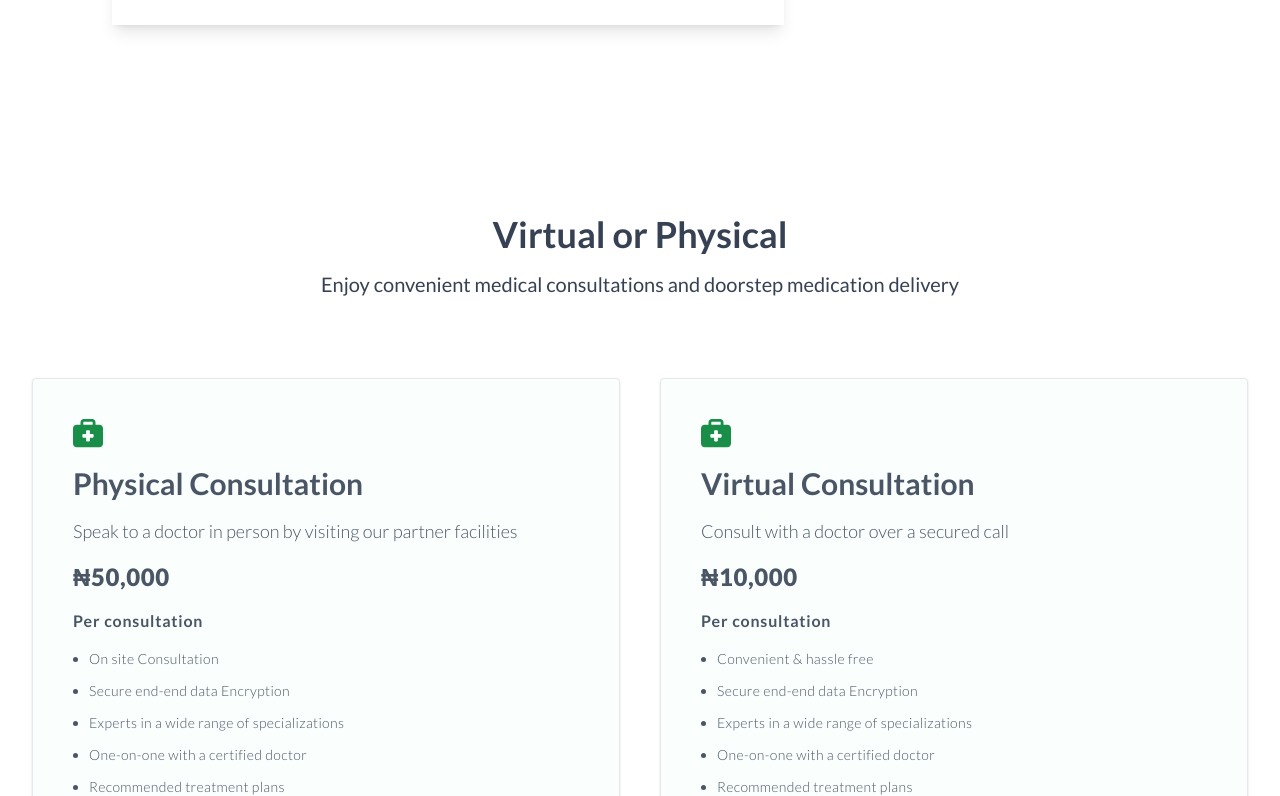
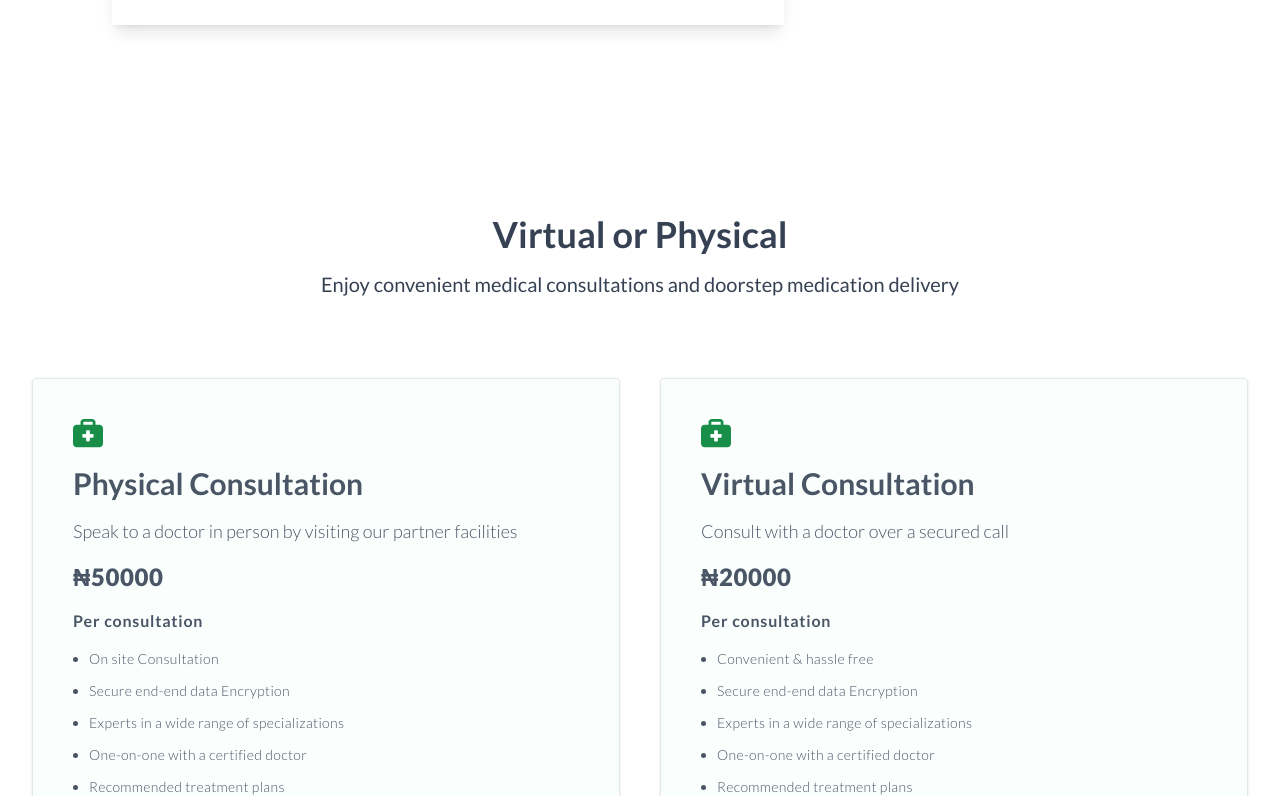
Before and after one commit to blaqnativity/gomy-project, a React (Vite) app: page /doctors-consultation in a window 1280 px wide. Shown: the part 1724-2520 px from the top of the page. Built offline with nearby package versions, Linux system fonts and the light colour scheme.

Commit message:
sorted the doctor's consultation adding to cart

```diff
--- a/src/data/data.js
+++ b/src/data/data.js
@@ -198,26 +198,26 @@ export const typesConsultation = [
     id: 1,
     title: "Physical Consultation",
     desc: "Speak to a doctor in person by visiting our partner facilities",
-    price: "50,000",
-    details: [
-      { id: 1, name: "On site Consultation" },
-      { id: 2, name: "Secure end-end data Encryption" },
-      { id: 2, name: "Experts in a wide range of specializations" },
-      { id: 2, name: "One-on-one with a certified doctor" },
-      { id: 2, name: "Recommended treatment plans" },
+    price: 50000,
+    testsInculdes: [
+      "On site Consultation",
+      "Secure end-end data Encryption",
+      "Experts in a wide range of specializations",
+      "One-on-one with a certified doctor",
+      "Recommended treatment plans",
     ],
   },
   {
-    id: 1,
+    id: 2,
     title: "Virtual Consultation",
     desc: "Consult with a doctor over a secured call",
-    price: "10,000",
-    details: [
-      { id: 1, name: "Convenient & hassle free" },
-      { id: 2, name: "Secure end-end data Encryption" },
-      { id: 2, name: "Experts in a wide range of specializations" },
-      { id: 2, name: "One-on-one with a certified doctor" },
-      { id: 2, name: "Recommended treatment plans" },
+    price: 20000,
+    testsInculdes: [
+      "Convenient & hassle free",
+      "Secure end-end data Encryption",
+      "Experts in a wide range of specializations",
+      "One-on-one with a certified doctor",
+      "Recommended treatment plans",
     ],
   },
 ];
--- a/src/index.css
+++ b/src/index.css
@@ -4,6 +4,8 @@
 body {
   box-sizing: border-box;
   font-family: "Lato", sans-serif;
+  scroll-behavior: smooth;
+  transition: all 400ms ease-in-out;
 }
 
 button:hover {
--- a/src/pages/Doctors/ConsultType.jsx
+++ b/src/pages/Doctors/ConsultType.jsx
@@ -1,12 +1,26 @@
 import { FaBriefcaseMedical } from "react-icons/fa6";
 import { typesConsultation } from "../../data/data";
+import { useDispatch } from "react-redux";
+import { addToCart } from "../../store/cartSlice";
 
 const ConsultType = () => {
+  const dispatch = useDispatch();
+
+  const handleAddToCart = (item) => {
+    dispatch(
+      addToCart({
+        id: item.id,
+        name: item.title,
+        price: item.price,
+        testsInculdes: item.testsInculdes,
+      })
+    );
+  };
+
   return (
-    <>
-      <section className="p-4 md:p-8">
-        <div className="py-8 max-w-screen-xl mx-auto lg:py-16 ">
-          <div className="text-center pb-12 md:pb-20  text-gray-700">
+    <section className="p-4 md:p-8" id="consultType">
+      <div className="py-8 max-w-screen-xl mx-auto lg:py-16">
+        <div className="text-center pb-12 md:pb-20 text-gray-700">
           <h2 className="text-3xl font-bold sm:text-4xl mb-4">
             Virtual or Physical
           </h2>
@@ -18,13 +32,18 @@ const ConsultType = () => {
 
         <div className="grid grid-cols-1 md:grid-cols-2 gap-10">
           {typesConsultation.map((item) => (
-              <div className="bg-teal-100/10 border border-gray-200 rounded shadow text-gray-600 p-10 space-y-4">
+            <form
+              key={item.id} // Make sure `item` has a unique `id`
+              className="bg-teal-100/10 border border-gray-200 rounded shadow text-gray-600 p-10 space-y-4"
+              onSubmit={(e) => {
+                e.preventDefault();
+                handleAddToCart(item);
+              }}
+            >
               <span className="text-green-700/90 text-2xl md:text-3xl block">
                 <FaBriefcaseMedical />
               </span>
-                <h3 className="text-3xl font-bold text-gray-600">
-                  {item.title}
-                </h3>
+              <h3 className="text-3xl font-bold text-gray-600">{item.title}</h3>
               <h4 className="md:text-lg font-light">{item.desc}</h4>
               <span className="text-2xl font-extrabold tracking-wide">
                 ₦{item.price}
@@ -34,20 +53,24 @@ const ConsultType = () => {
               </span>
 
               <ul className="font-light tracking-wide space-y-3 text-sm">
-                  {item.details.map((test) => (
-                    <li className="list-disc ml-4">{test.name}</li>
+                {item.testsInculdes.map((test, index) => (
+                  <li key={index} className="list-disc ml-4">
+                    {test}
+                  </li>
                 ))}
               </ul>
 
-                <button className="py-3 px-6 bg-green-700/90 hover:bg-green-700 transition duration-300 text-white font-bold rounded">
+              <button
+                type="submit"
+                className="py-3 px-6 bg-green-700/90 hover:bg-green-700 transition duration-300 text-white font-bold rounded"
+              >
                 Book Consultation
               </button>
-              </div>
+            </form>
           ))}
         </div>
       </div>
     </section>
-    </>
   );
 };
 
--- a/src/pages/Doctors/Hero.jsx
+++ b/src/pages/Doctors/Hero.jsx
@@ -15,7 +15,7 @@ const Hero = () => {
             </p>
             <div className="mt-10 flex items-center justify-center gap-x-6">
               <a
-                href="#"
+                href="#consultType"
                 className="rounded-md bg-green-600/90 px-3.5 py-2.5 text-sm font-medium text-white transition duration-300 hover:bg-green-600 focus-visible:outline-2 focus-visible:outline-offset-2 focus-visible:outline-green-600"
               >
                 Book a Consultation
```
Lines whose indentation alone changed are shown as unchanged.
